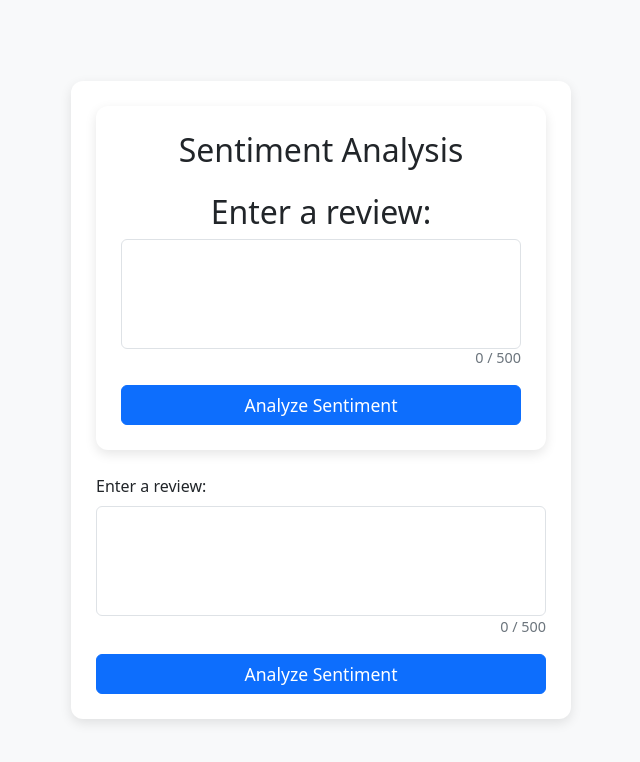
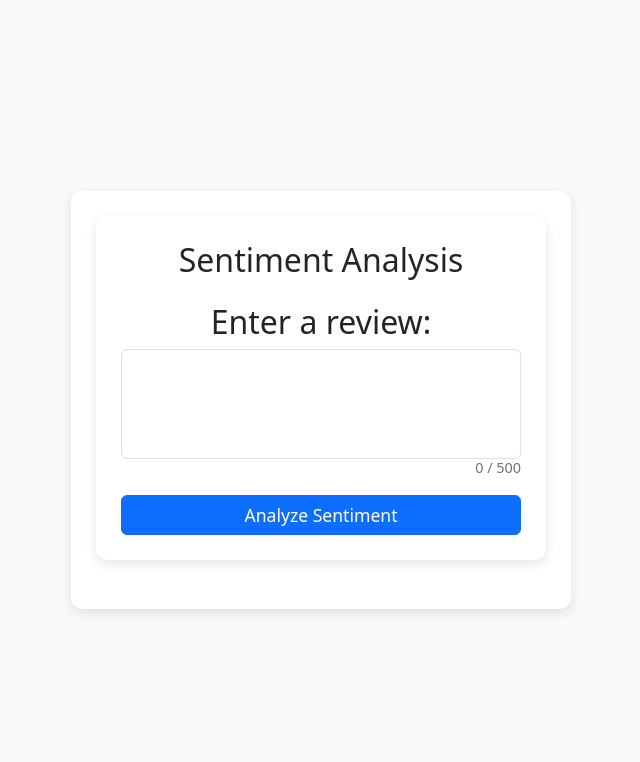
Before and after one commit to DevWaqarAhmad/Reviews-Sentiment, a Flask app: page / in a window 1280 px wide. Shown: the top 762 px of the page, without its empty margins (319-959 px from the left). Run offline with Flask 3, Linux system fonts and the light colour scheme; parts of the project's set-up code (start-up, migrations or seed data) failed here and were passed over.

Commit message:
remove duplicate forms

```diff
--- a/templates/index.html
+++ b/templates/index.html
@@ -94,45 +94,3 @@
     </div>
     {% endif %}
 </div>
-
-<script>
-    function updateCharCount() {
-        let textarea = document.getElementById("review");
-        let count = document.getElementById("charCount");
-        count.textContent = `${textarea.value.length} / 500`;
-    }
-</script>
-
-<script src="https://cdn.jsdelivr.net/npm/bootstrap@5.3.0/dist/js/bootstrap.bundle.min.js"></script>
-
-</body>
-</html>
-</h2>
-    <form action="/predict" method="post">
-        <div class="mb-3">
-            <label for="review" class="form-label">Enter a review:</label>
-            <textarea class="form-control" id="review" name="review" rows="4" maxlength="500" required oninput="updateCharCount()"></textarea>
-            <div class="char-count" id="charCount">0 / 500</div>
-        </div>
-        <button type="submit" class="btn btn-primary w-100">Analyze Sentiment</button>
-    </form>
-
-    {% if prediction %}
-    <div class="alert alert-info mt-3 text-center">
-        <strong>{{ prediction }}</strong>
-    </div>
-    {% endif %}
-</div>
-
-<script>
-    function updateCharCount() {
-        let textarea = document.getElementById("review");
-        let count = document.getElementById("charCount");
-        count.textContent = `${textarea.value.length} / 500`;
-    }
-</script>
-
-<script src="https://cdn.jsdelivr.net/npm/bootstrap@5.3.0/dist/js/bootstrap.bundle.min.js"></script>
-
-</body>
-</html>
```
